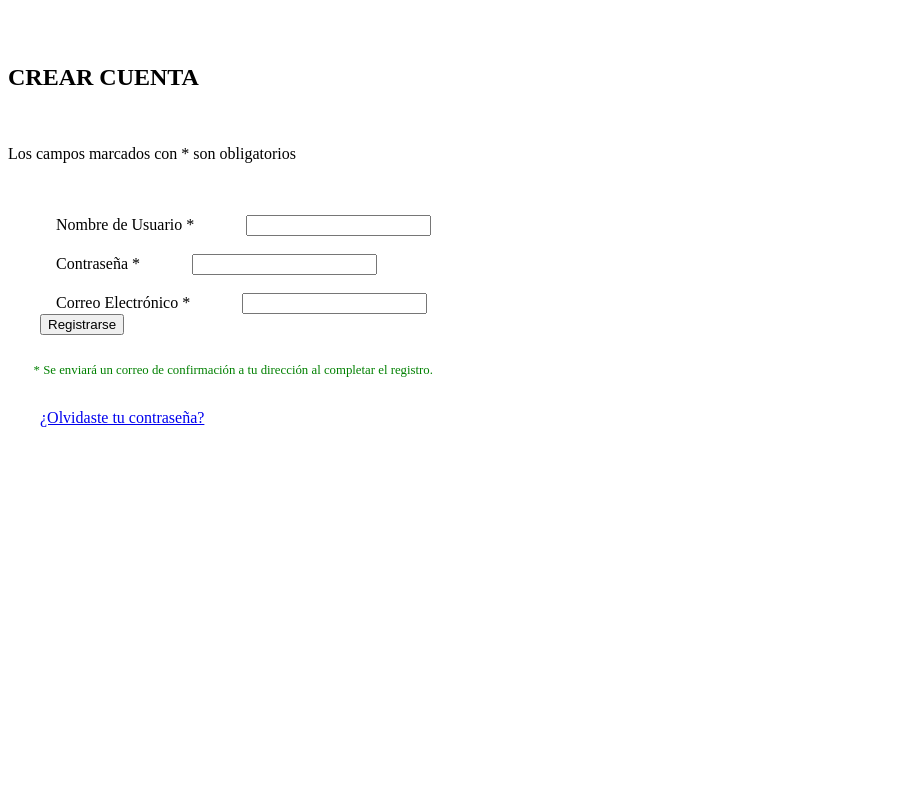
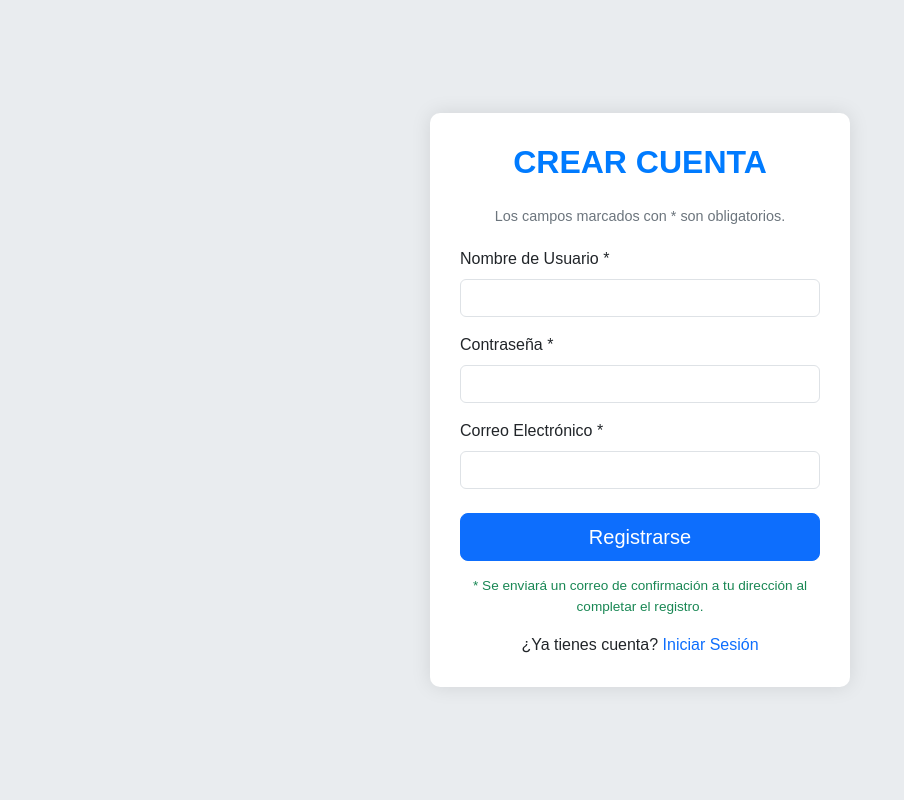
Before and after one commit to edithpina19/taller2, a Django app: page /iniciar-sesion/ in a window 1280 px wide. Shown: the whole page, without its empty margins (0-904 px from the left). Run offline with Django 5.2, Linux system fonts and the light colour scheme.

Commit message:
Update iniciar_sesion.html

```diff
--- a/local/templates/local/iniciar_sesion.html
+++ b/local/templates/local/iniciar_sesion.html
@@ -5,125 +5,80 @@
     <meta charset="UTF-8">
     <meta name="viewport" content="width=device-width, initial-scale=1.0">
     <title>Crear Cuenta</title>
+    <link href="https://cdn.jsdelivr.net/npm/bootstrap@5.3.3/dist/css/bootstrap.min.css" rel="stylesheet" integrity="sha384-QWTKZyjpPEjISv5WaRU9OFeRpok6YctnYmDr5pNlyT2bRjXh0JMhjY6hW+ALEwIH" crossorigin="anonymous">
 
     <style>
         body {
+            /* Establece el fondo claro y ocupa toda la altura de la vista */
+            background-color: #e9ecef; /* Un gris claro suave */
+            min-height: 100vh;
             display: flex;
             justify-content: center;
             align-items: center;
-            min-height: 100vh;
-            margin: 0;
-            background-color: #f4f4f9;
             font-family: Arial, sans-serif;
         }
-
         .account-creation-container {
-            max-width: 400px;
-            width: 90%;
-            padding: 20px 30px;
-            border: 1px solid #ccc;
-            border-radius: 8px;
-            box-shadow: 0 4px 12px rgba(0, 0, 0, 0.15);
+            /* El contenedor principal será una card de Bootstrap */
+            max-width: 420px;
+            width: 100%;
+            padding: 30px;
+            border-radius: 10px;
             background-color: #ffffff;
+            box-shadow: 0 0 20px rgba(0, 0, 0, 0.1);
         }
-
         h2 {
+            font-weight: 600;
+            color: #007bff; /* Color primario */
+        }
+        .info-text {
+            font-size: 0.9em;
+            color: #6c757d; /* Gris tenue */
+            margin-bottom: 20px;
+        }
+        .info-success {
+            font-size: 0.85em;
+            color: #198754; /* Verde de éxito */
+            margin-top: 15px;
             text-align: center;
-            color: #333;
-        }
-
-        p {
-            text-align: center;
-            color: #777;
-        }
-
-        .form-group {
-            margin-bottom: 15px;
-        }
-
-        label {
-            display: block;
-            margin-bottom: 5px;
-            font-weight: bold;
-            color: #555;
-        }
-
-        input {
-            width: 100%;
-            padding: 10px;
-            border: 1px solid #ddd;
-            border-radius: 4px;
-            box-sizing: border-box;
-        }
-
-        button {
-            width: 100%;
-            padding: 12px;
-            background-color: #007bff;
-            color: white;
-            border: none;
-            border-radius: 4px;
-            font-size: 1.1em;
-            cursor: pointer;
-            margin-top: 20px;
-            margin-bottom: 10px; /* Ajuste para dar espacio al enlace */
-        }
-
-        button:hover {
-            background-color: #0056b3;
-        }
-
-        .help-links {
-            text-align: center;
-            margin-top: 15px;
-        }
-
-        .help-links a {
-            color: #007bff;
-            text-decoration: none;
-            font-size: 0.9em;
-        }
-
-        .help-links a:hover {
-            text-decoration: underline;
         }
     </style>
 </head>
 <body>
 
 <div class="account-creation-container">
-    <h2>CREAR CUENTA</h2>
-    <p>Los campos marcados con * son obligatorios</p>
+    <h2 class="text-center mb-4">CREAR CUENTA</h2>
+    <p class="text-center info-text">Los campos marcados con * son obligatorios.</p>
 
     <form action="{% url 'cuenta' %}" method="POST">
         {% csrf_token %}
 
-        <div class="form-group">
-            <label for="new_username">Nombre de Usuario *</label>
-            <input type="text" id="new_username" name="new_username" required>
+        <div class="mb-3">
+            <label for="new_username" class="form-label">Nombre de Usuario *</label>
+            <input type="text" id="new_username" name="new_username" class="form-control" required>
         </div>
 
-        <div class="form-group">
-            <label for="new_password">Contraseña *</label>
-            <input type="password" id="new_password" name="new_password" required>
+        <div class="mb-3">
+            <label for="new_password" class="form-label">Contraseña *</label>
+            <input type="password" id="new_password" name="new_password" class="form-control" required>
         </div>
 
-        <div class="form-group">
-            <label for="email">Correo Electrónico *</label>
-            <input type="email" id="email" name="email" required>
+        <div class="mb-4">
+            <label for="email" class="form-label">Correo Electrónico *</label>
+            <input type="email" id="email" name="email" class="form-control" required>
         </div>
 
-        <button type="submit">Registrarse</button>
+        <button type="submit" class="btn btn-primary btn-lg w-100">Registrarse</button>
     </form>
 
-    <p style="font-size: 0.8em; color: green; margin-top: 10px;">
+    <p class="info-success">
         * Se enviará un correo de confirmación a tu dirección al completar el registro.
     </p>
 
-    <div class="help-links">
-        <a href="{% url 'restablecer_contrasena' %}">¿Olvidaste tu contraseña?</a>
+    <div class="text-center mt-3">
+        ¿Ya tienes cuenta? <a href="{% url 'iniciar_sesion' %}" class="text-decoration-none">Iniciar Sesión</a>
     </div>
 </div>
 
+<script src="https://cdn.jsdelivr.net/npm/bootstrap@5.3.3/dist/js/bootstrap.bundle.min.js" integrity="sha384-YvpcrYf0tY3lHB60NNkmXc5s9fDVZLESaAA55NDzOxhy9GkcIdslK1eN7N6jIeHz" crossorigin="anonymous"></script>
 </body>
 </html>
```
Lines whose indentation alone changed are shown as unchanged.
